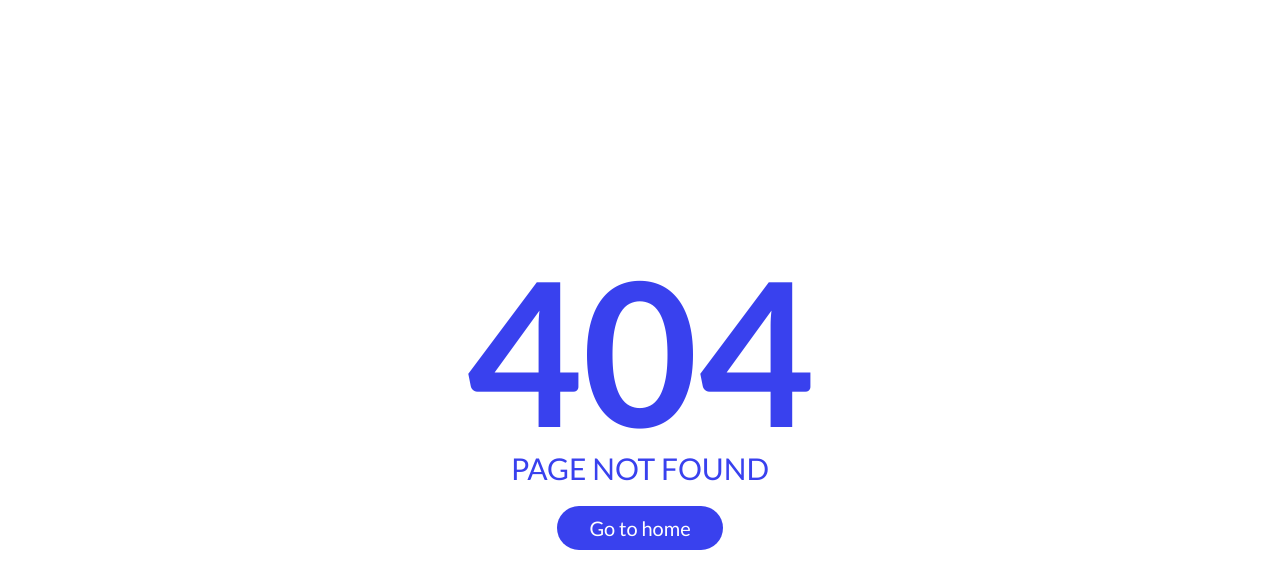
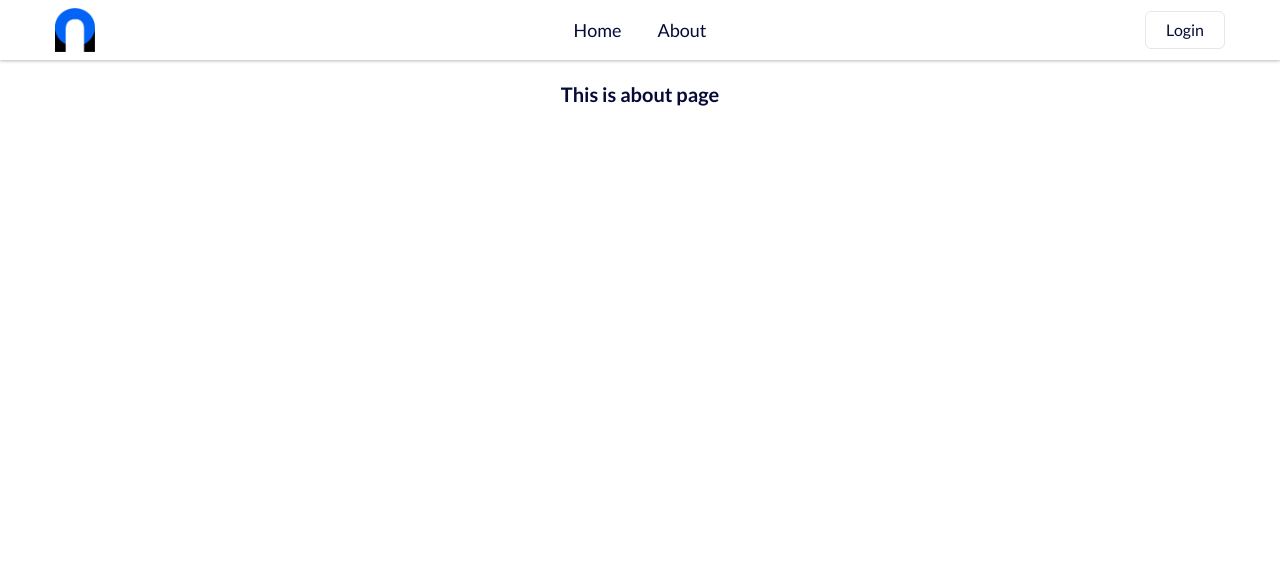
Before and after one commit to uzzal126/next-auth-5, a Next.js app: page /about in a window 1280 px wide. Before the commit this address had no page. Shown: the top 588 px of the page. Built offline with nearby package versions, Linux system fonts and the light colour scheme; no server answers.

Commit message:
Social login implemented by next auth

```diff
--- a/next.config.mjs
+++ b/next.config.mjs
@@ -1,4 +1,17 @@
 /** @type {import('next').NextConfig} */
-const nextConfig = {};
+const nextConfig = {
+  images: {
+    remotePatterns: [
+      {
+        protocol: "https",
+        hostname: "lh3.googleusercontent.com",
+      },
+      {
+        protocol: "https",
+        hostname: "avatars.githubusercontent.com",
+      },
+    ],
+  },
+};
 
 export default nextConfig;
--- a/package.json
+++ b/package.json
@@ -10,6 +10,7 @@
   },
   "dependencies": {
     "next": "14.2.5",
+    "next-auth": "^5.0.0-beta.21",
     "react": "^18.3.1",
     "react-dom": "^18.3.1",
     "react-icons": "^5.2.1"
--- /dev/null
+++ b/src/app/about/page.jsx
@@ -0,0 +1,20 @@
+import LayoutStyleOne from "@/src/components/layouts/LayoutStyleOne";
+
+export const metadata = {
+  title: "About Us",
+  description: "Generated by create next app",
+};
+
+const AboutView = async () => {
+  return (
+    <LayoutStyleOne>
+      <main>
+        <h3 className="text-xl text-heading text-center mt-5">
+          This is about page
+        </h3>
+      </main>
+    </LayoutStyleOne>
+  );
+};
+
+export default AboutView;
--- /dev/null
+++ b/src/app/actions/index.js
@@ -0,0 +1,11 @@
+"use server";
+import { signIn, signOut } from "@/src/app/auth";
+
+export const socialLogin = async (FormData) => {
+  const action = FormData.get("action");
+  await signIn(action, { redirectTo: "/" });
+};
+
+export const logoutHandler = async () => {
+  await signOut({ redirectTo: "/login" });
+};
--- /dev/null
+++ b/src/app/api/auth/[...nextauth]/route.js
@@ -0,0 +1 @@
+export { GET, POST } from "@/src/app/auth";
--- /dev/null
+++ b/src/app/auth.js
@@ -0,0 +1,35 @@
+import NextAuth from "next-auth";
+import GithubProvider from "next-auth/providers/github";
+import GoogleProvider from "next-auth/providers/google";
+
+export const {
+  handlers: { GET, POST },
+  auth,
+  signIn,
+  signOut,
+} = NextAuth({
+  providers: [
+    GoogleProvider({
+      clientId: process.env.GOOGLE_CLIENT_ID,
+      clientSecret: process.env.GOOGLE_CLIENT_SECRET,
+      authorization: {
+        params: {
+          prompt: "consent",
+          access_type: "offline",
+          response_type: "code",
+        },
+      },
+    }),
+    GithubProvider({
+      clientId: process.env.GITHUB_CLIENT_ID,
+      clientSecret: process.env.GITHUB_CLIENT_SECRET,
+      authorization: {
+        params: {
+          prompt: "consent",
+          access_type: "offline",
+          response_type: "code",
+        },
+      },
+    }),
+  ],
+});
--- a/src/app/page.jsx
+++ b/src/app/page.jsx
@@ -1,15 +1,40 @@
 import LayoutStyleOne from "@/src/components/layouts/LayoutStyleOne";
+
+import Image from "next/image";
+import { redirect } from "next/navigation";
+import { auth } from "./auth";
 
 export const metadata = {
   title: "Next auth",
   description: "Generated by create next app",
 };
 
-const Home = () => {
+const Home = async () => {
+  const session = await auth();
+
+  if (!session?.user) redirect("/login");
   return (
     <LayoutStyleOne>
       <main>
-        <h3 className="text-xl text-heading text-center mt-5">Next Auth</h3>
+        <h3 className="text-xl text-heading text-center mt-5">
+          Login with next auth
+        </h3>
+        <div className="border rounded-10 p-5 mt-5 max-w-80 mx-auto">
+          <div className="flex">
+            <div className="w-12 h-12 rounded-full overflow-hidden flex-shrink-0">
+              <Image
+                src={session?.user?.image}
+                alt={session?.user?.name}
+                width={48}
+                height={48}
+              />
+            </div>
+            <div className="pl-4 flex-grow">
+              <h3>{session?.user?.name}</h3>
+              <p>{session?.user?.email}</p>
+            </div>
+          </div>
+        </div>
       </main>
     </LayoutStyleOne>
   );
--- a/src/components/form/LoginForm.jsx
+++ b/src/components/form/LoginForm.jsx
@@ -1,5 +1,6 @@
 "use client";
 
+import { socialLogin } from "@/src/app/actions";
 import InputBox from "@/src/components/form/InputBox";
 import Link from "next/link";
 
@@ -53,14 +54,24 @@ const LoginForm = () => {
       <div className="mt-6 mb-7 flex items-center before:mt-0.5 before:flex-1 before:border-t before:border-dashed before:border-[#bdbdbd] after:mt-0.5 after:flex-1 after:border-t after:border-dashed after:border-[#bdbdbd]">
         <p className="mx-4 mb-0 text-center font-medium text-base">Or</p>
       </div>
-      <div className="space-y-4">
-        <button className="w-full border text-base text-paragraph py-3 px-5 rounded-lg hover:bg-primary hover:border-primary hover:text-white">
+      <form action={socialLogin} className="flex space-x-5">
+        <button
+          type="submit"
+          value="google"
+          name="action"
+          className="w-full border text-base text-paragraph py-3 px-5 rounded-lg hover:bg-primary hover:border-primary hover:text-white"
+        >
           Continue with Google
         </button>
-        <button className="w-full border text-base text-paragraph py-3 px-5 rounded-lg hover:bg-primary hover:border-primary hover:text-white">
+        <button
+          type="submit"
+          value="github"
+          name="action"
+          className="w-full border text-base text-paragraph py-3 px-5 rounded-lg hover:bg-primary hover:border-primary hover:text-white"
+        >
           Continue with Github
         </button>
-      </div>
+      </form>
     </div>
   );
 };
--- a/src/components/header/HeaderCommon.jsx
+++ b/src/components/header/HeaderCommon.jsx
@@ -1,12 +1,14 @@
-"use client";
-
 import Image from "next/image";
 import Link from "next/link";
 
 import logo from "@/public/images/logo/logo.png";
 import Navigation from "@/src/components/header/Navigation";
 
-const HeaderCommon = () => {
+import { logoutHandler } from "@/src/app/actions";
+import { auth } from "@/src/app/auth";
+
+const HeaderCommon = async () => {
+  const session = await auth();
   return (
     <header className="bg-white w-full shadow-[0_1px_3px_0_rgba(66,66,66,36%)] py-2">
       <div className="container">
@@ -23,13 +25,25 @@ const HeaderCommon = () => {
           </div>
           <div className="col-span-6 xl:col-span-3">
             <div className="relative flex items-center justify-end">
-              <div className="pr-4">
-                <Link
-                  href="/login"
-                  className="text-base text-heading hover:text-secondary"
-                >
-                  Login
-                </Link>
+              <div className="space-x-5 flex items-center">
+                {!session && (
+                  <Link
+                    href="/login"
+                    className="text-base text-heading hover:text-secondary border rounded-md px-5 py-1.5"
+                  >
+                    Login
+                  </Link>
+                )}
+                {session && (
+                  <form action={logoutHandler}>
+                    <button
+                      type="submit"
+                      className="text-base text-heading hover:text-secondary border rounded-md px-5 py-1.5"
+                    >
+                      Log out
+                    </button>
+                  </form>
+                )}
               </div>
             </div>
           </div>
--- a/src/components/header/Navigation.jsx
+++ b/src/components/header/Navigation.jsx
@@ -16,7 +16,7 @@ const Navigation = () => {
         </li>
         <li className="group relative">
           <Link
-            href="/"
+            href="/about"
             className="py-6 text-lg text-heading hover:text-primary"
           >
             About
```
Also changed, not shown: 2 other files (tests, documents, lock files or other folders).
